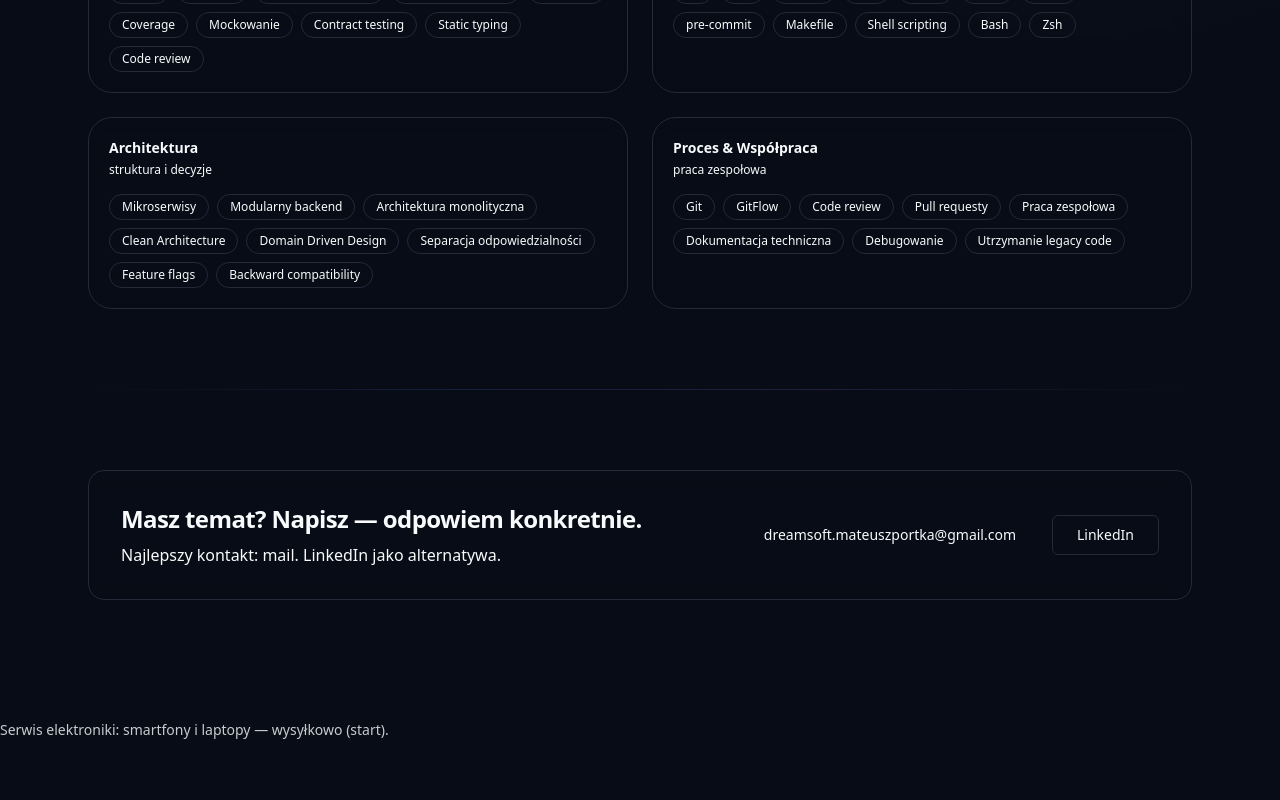
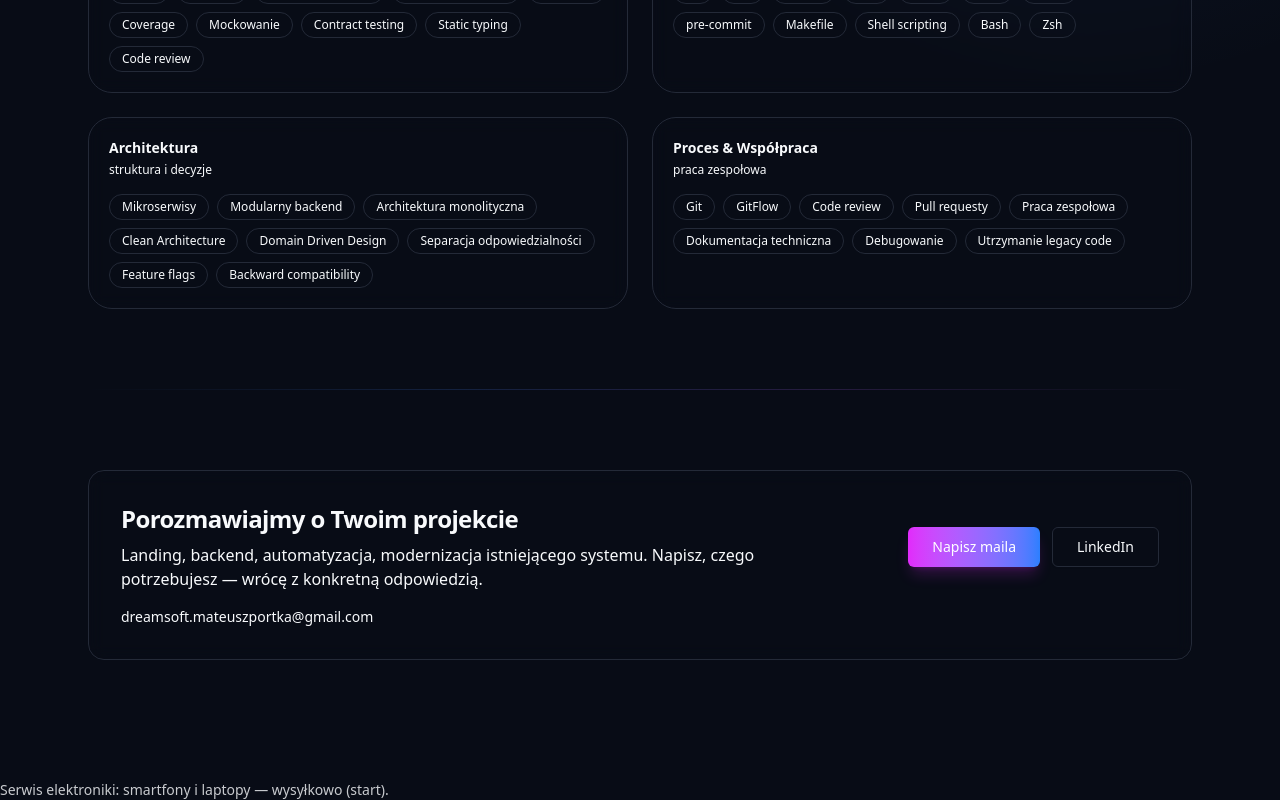
Before and after one commit to morveusz93/morv-dev, a Next.js app: page / in a window 1280 px wide. Shown: the part 2644-3444 px from the top of the page. Before the commit the page ends 3384 px from the top, so only its background shows below. Built offline with nearby package versions, Linux system fonts and the light colour scheme.

Commit message:
contact updated

```diff
--- a/src/components/sections/Contact.tsx
+++ b/src/components/sections/Contact.tsx
@@ -11,18 +11,47 @@ export function Contact() {
         <div className="flex flex-col gap-6 md:flex-row md:items-center md:justify-between">
           <div>
             <h2 className="text-2xl font-semibold tracking-tight">
-              Masz temat? Napisz — odpowiem konkretnie.
+              Porozmawiajmy o Twoim projekcie
             </h2>
             <p className="mt-2 max-w-2xl text-muted-foreground">
-              Najlepszy kontakt: mail. LinkedIn jako alternatywa.
+              Landing, backend, automatyzacja, modernizacja istniejącego
+              systemu. Napisz, czego potrzebujesz — wrócę z konkretną
+              odpowiedzią.
             </p>
           </div>
 
           <div className="flex flex-wrap gap-3">
-            <Button size="lg" asChild>
-              <a href={`mailto:${EMAIL}`}>{EMAIL}</a>
+            <div className="flex flex-wrap gap-3">
+              <Button
+                size="lg"
+                asChild
+                className="
+      relative overflow-hidden
+      bg-linear-to-r from-fuchsia-500 to-blue-500
+      text-white
+      shadow-lg shadow-fuchsia-500/20
+      transition-all
+      hover:scale-[1.02]
+      hover:shadow-xl hover:shadow-fuchsia-500/40
+      active:scale-[0.99]
+    "
+              >
+                <a href={`mailto:${EMAIL}`}>Napisz maila</a>
               </Button>
-            <Button size="lg" variant="outline" asChild>
+
+              <Button
+                size="lg"
+                variant="outline"
+                asChild
+                className="
+      transition-all
+      hover:scale-[1.02]
+      hover:bg-card/60
+      hover:shadow-lg
+      hover:ring-1 hover:ring-fuchsia-500/20
+      active:scale-[0.99]
+    "
+              >
                 <a
                   href="https://www.linkedin.com/"
                   target="_blank"
@@ -34,6 +63,9 @@ export function Contact() {
               </Button>
             </div>
           </div>
+        </div>
+
+        <div className="mt-4 text-sm text-muted-foreground">{EMAIL}</div>
       </GlowCard>
     </Section>
   );
```
Lines whose indentation alone changed are shown as unchanged.
